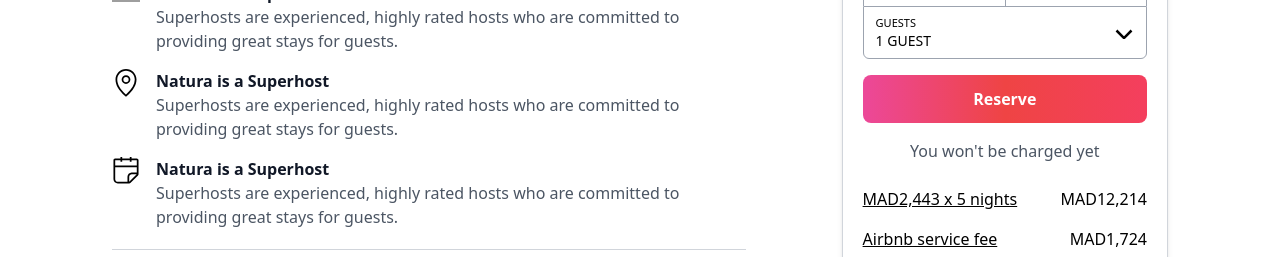
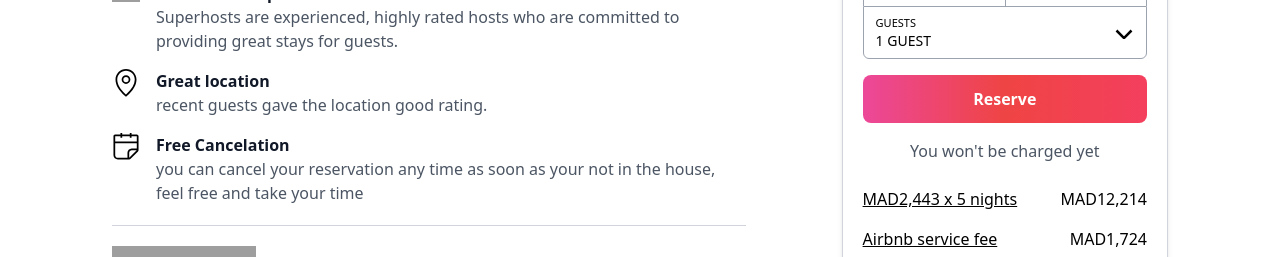
Before and after one commit to oussamaennadafy/Airbnb-clone-frontend, a React (Vite) app: page /places/1 in a window 1280 px wide. Shown: the part 695-952 px from the top of the page. Built offline with nearby package versions, Linux system fonts and the light colour scheme; no server answers; grey boxes are pictures that could not be loaded.

Commit message:
move to host page

```diff
--- a/src/components/Home/Main/Item.jsx
+++ b/src/components/Home/Main/Item.jsx
@@ -27,7 +27,7 @@ const Item = (props) => {
 
   // handle Click Arrows
   const handleClickArrows = (e) => {
-    // e.preventDefault();
+    e.preventDefault();
     e.stopPropagation();
     // console.log(e.target);
   };
@@ -60,13 +60,12 @@ const Item = (props) => {
           <HeartIcon stroke="white" fill="#00000080" />
         </button>
         <button
+          ref={leftArrowRef}
           onClick={handleClickArrows}
-          ref={leftArrowRef}
           className="absolute flex items-center opacity-0 group-hover:opacity-100 transition-all justify-center w-8 h-8 top-1/2 -translate-y-1/2 left-4 rounded-full bg-gray-100 hover:scale-105 hover:shadow-sm"
         >
           <img className="w-2/4 h-2/4" src={leftArrow} alt="left arrow" />
         </button>
-
         <button
           ref={rightArrowRef}
           onClick={handleClickArrows}
--- a/src/components/Place/ReserveCard/index.jsx
+++ b/src/components/Place/ReserveCard/index.jsx
@@ -10,7 +10,7 @@ function ReserveCard({ place }) {
   };
   return (
     <aside>
-      <div className="p-5 border border-gray-300 shadow-md rounded-xl w-full">
+      <div className="p-5 mb-14 border border-gray-300 shadow-md rounded-xl w-full">
         <div className="flex justify-between items-end mb-4">
           <div className="flex items-end gap-1">
             <strong className="text-2xl font-medium">{place.price}</strong>
--- a/src/pages/Place.jsx
+++ b/src/pages/Place.jsx
@@ -97,11 +97,10 @@ function Place() {
                 <img className="w-7" src={locationIcon} alt="superHost Icon" />
                 <div>
                   <strong className="text-gray-900 font-semibold">
-                    Natura is a Superhost
+                    Great location
                   </strong>
                   <p className="text-gray-600">
-                    Superhosts are experienced, highly rated hosts who are
-                    committed to providing great stays for guests.
+                    recent guests gave the location good rating.
                   </p>
                 </div>
               </div>
@@ -113,11 +112,11 @@ function Place() {
                 />
                 <div>
                   <strong className="text-gray-900 font-semibold">
-                    Natura is a Superhost
+                    Free Cancelation
                   </strong>
                   <p className="text-gray-600">
-                    Superhosts are experienced, highly rated hosts who are
-                    committed to providing great stays for guests.
+                    you can cancel your reservation any time as soon as your not
+                    in the house, feel free and take your time
                   </p>
                 </div>
               </div>
```
